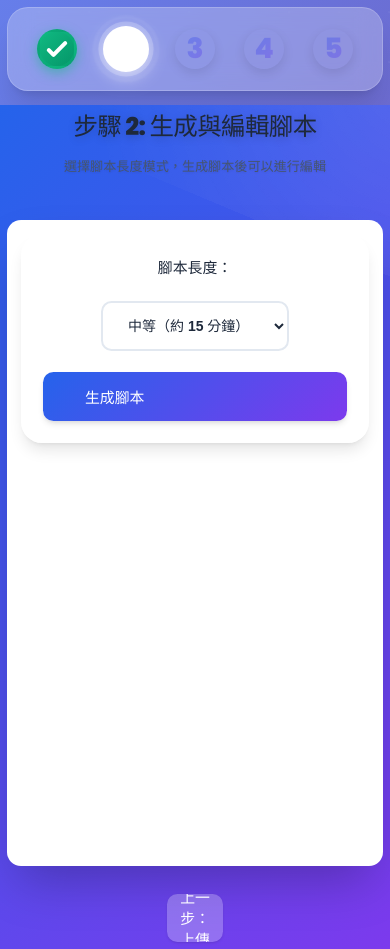
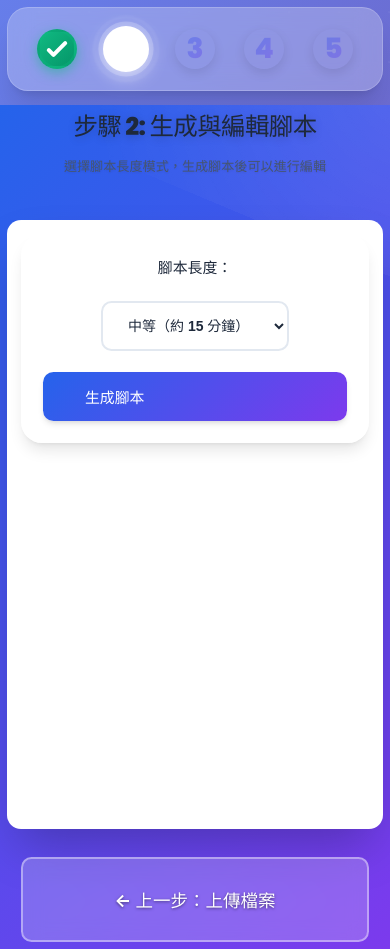
Before and after one commit to poirotw66/ppt2preview, a React (Vite) app in the folder frontend/: page /task/1/script in a window 390 px wide. Built offline with nearby package versions, Linux system fonts and the light colour scheme; no server answers.

Commit message:
style: Update button styles for improved layout and responsiveness on Settings and Page Layout

```diff
--- a/frontend/src/pages/PageLayout.css
+++ b/frontend/src/pages/PageLayout.css
@@ -105,10 +105,10 @@
 .back-button,
 .next-button,
 .new-task-button {
-  padding: var(--spacing-md) var(--spacing-xl);
+  padding: var(--spacing-xl) var(--spacing-3xl);
   border: none;
   border-radius: var(--radius-lg);
-  font-size: 1.0625rem;
+  font-size: 1.25rem;
   font-weight: 700;
   cursor: pointer;
   transition: all var(--transition-base);
@@ -116,7 +116,10 @@
   overflow: hidden;
   display: inline-flex;
   align-items: center;
-  gap: var(--spacing-sm);
+  gap: var(--spacing-md);
+  min-height: 60px;
+  min-width: 180px;
+  white-space: nowrap;
 }
 
 .back-button::before,
@@ -147,18 +150,23 @@
   color: white;
   border: 2px solid rgba(255, 255, 255, 0.4);
   backdrop-filter: blur(10px);
+  text-shadow: 0 1px 3px rgba(0, 0, 0, 0.5);
+  font-family: var(--font-body);
 }
 
 .back-button:hover {
   background: rgba(255, 255, 255, 0.3);
   transform: translateY(-2px);
   box-shadow: var(--shadow-lg);
+  text-shadow: 0 2px 4px rgba(0, 0, 0, 0.6);
 }
 
 .next-button {
   background: white;
   color: var(--color-primary);
   box-shadow: var(--shadow-md);
+  border: 2px solid white;
+  font-family: var(--font-body);
 }
 
 .next-button:hover {
--- a/frontend/src/pages/SettingsPage.css
+++ b/frontend/src/pages/SettingsPage.css
@@ -32,7 +32,7 @@
   margin-bottom: var(--spacing-3xl);
 }
 
-.back-button {
+.settings-header .back-button {
   width: 48px;
   height: 48px;
   border-radius: var(--radius-lg);
@@ -46,19 +46,22 @@
   transition: var(--transition-base);
   box-shadow: var(--shadow-sm);
   flex-shrink: 0;
+  padding: 0;
+  min-width: auto;
+  min-height: auto;
 }
 
-.back-button:hover {
+.settings-header .back-button:hover {
   transform: translateX(-4px);
   box-shadow: var(--shadow-md);
   background: rgba(255, 255, 255, 0.15);
 }
 
-.back-button:active {
+.settings-header .back-button:active {
   transform: translateX(-2px) scale(0.95);
 }
 
-.back-button svg {
+.settings-header .back-button svg {
   width: 24px;
   height: 24px;
   color: var(--color-text);
```
